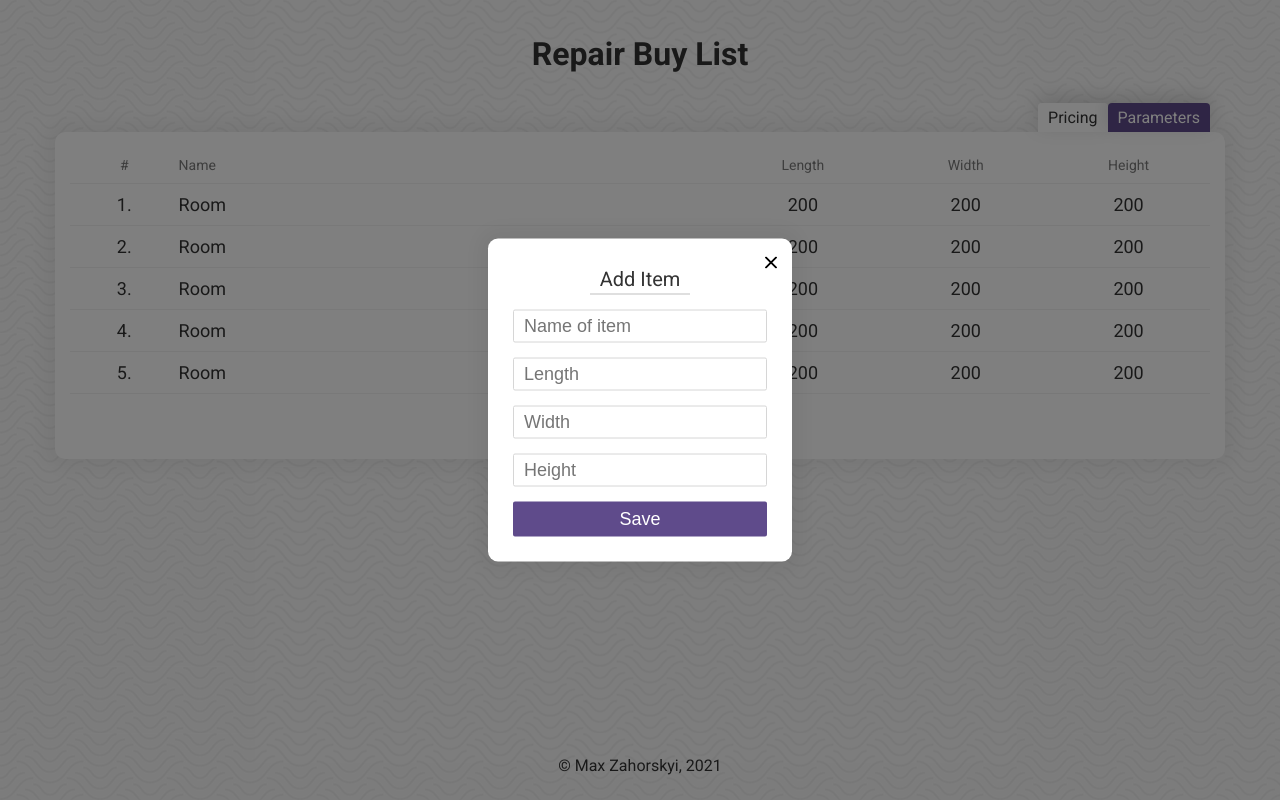
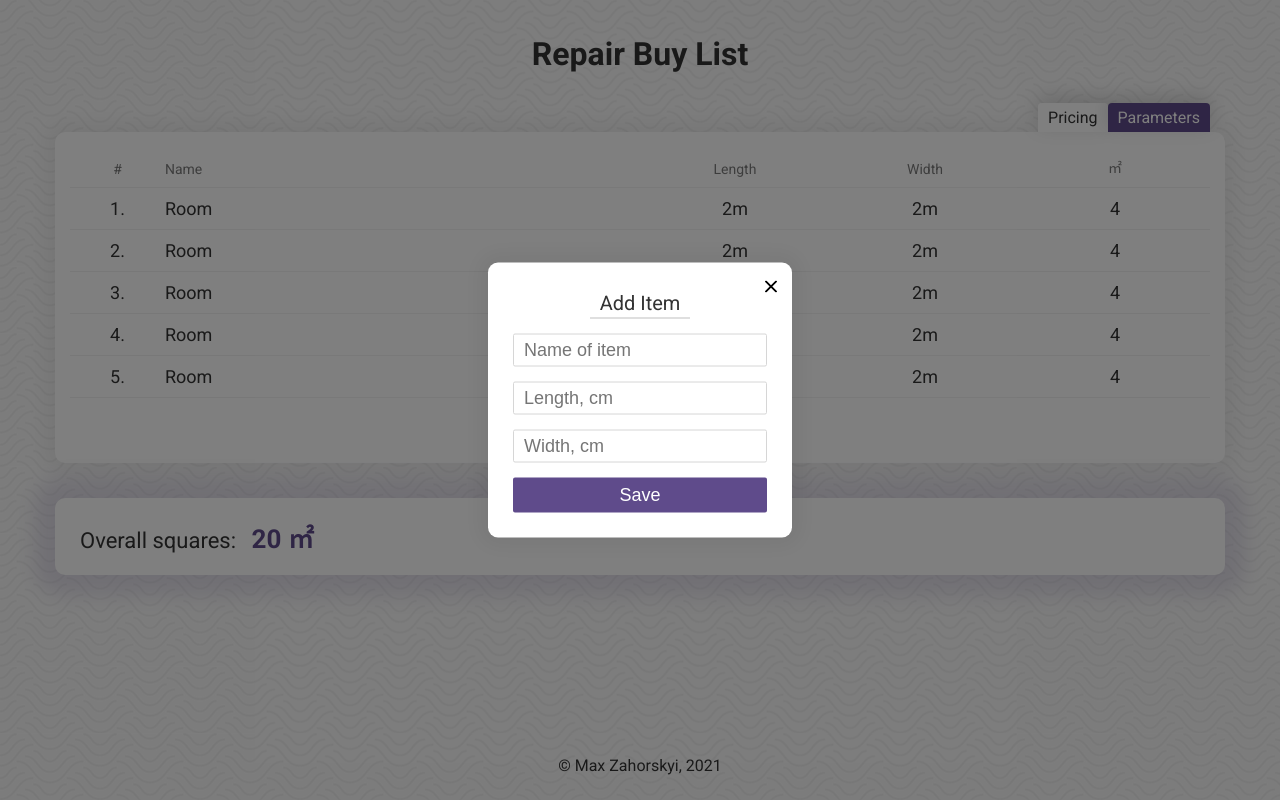
Before and after one commit to MaxAnte/repair-buy-list, a Vue app: page /params in a window 1280 px wide. Both pictures are taken after a click on the button "Add". Built offline with nearby package versions, Linux system fonts and the light colour scheme.

Commit message:
added square meters calculation

```diff
--- a/src/components/AddItem.vue
+++ b/src/components/AddItem.vue
@@ -23,7 +23,7 @@
         <input
           type="number"
           id="length"
-          placeholder="Length"
+          placeholder="Length, cm"
           v-else
           v-model="item.length"
         />
@@ -37,16 +37,9 @@
         <input
           type="number"
           id="width"
-          placeholder="Width"
+          placeholder="Width, cm"
           v-else
           v-model="item.width"
-        />
-        <input
-          type="text"
-          id="height"
-          placeholder="Height"
-          v-if="type === 'parameters'"
-          v-model="item.height"
         />
         <button type="submit" class="btn" @click="createItem">Save</button>
       </form>
--- a/src/components/Item.vue
+++ b/src/components/Item.vue
@@ -5,11 +5,11 @@
     <div class="item-quantity" v-if="type === 'pricing'">
       {{ item.quantity }}
     </div>
-    <div class="item-length" v-else>{{ item.length }}</div>
+    <div class="item-length" v-else>{{ item.length / 100 }}m</div>
     <div class="item-price" v-if="type === 'pricing'">{{ item.price }}</div>
-    <div class="item-width" v-else>{{ item.width }}</div>
-    <div class="item-height" v-if="type === 'parameters'">
-      {{ item.height }}
+    <div class="item-width" v-else>{{ item.width / 100 }}m</div>
+    <div class="item-squares" v-if="type === 'parameters'">
+      {{ squares }}
     </div>
   </li>
 </template>
@@ -29,6 +29,19 @@ export default {
       required: true,
     },
   },
+  data() {
+    return {
+      squares: "",
+    };
+  },
+  methods: {
+    countSquares() {
+      this.squares = (this.item.width * this.item.length) / 10000;
+    },
+  },
+  mounted() {
+    this.countSquares();
+  },
 };
 </script>
 
@@ -43,7 +56,7 @@ export default {
 }
 .params-list-item {
   display: grid;
-  grid-template-columns: 0.2fr 1fr 0.3fr 0.3fr 0.3fr;
+  grid-template-columns: 0.2fr 1fr 0.4fr 0.4fr 0.4fr;
   font-size: 18px;
   padding: 10px 0px;
   border-bottom: 1px solid rgba(0, 0, 0, 0.05);
--- a/src/components/ItemsList.vue
+++ b/src/components/ItemsList.vue
@@ -7,7 +7,7 @@
       <div class="head-length" v-else>Length</div>
       <div class="head-price" v-if="type === 'pricing'">Price</div>
       <div class="head-price" v-else>Width</div>
-      <div class="head-price" v-if="type === 'parameters'">Height</div>
+      <div class="head-price" v-if="type === 'parameters'">㎡</div>
     </li>
     <Item
       class="list-item"
@@ -19,7 +19,7 @@
     <AddItem :type="type" @create="createItem" />
   </ul>
 
-  <Overall :items="items" v-if="type === 'pricing'" />
+  <Overall :items="items" :type="type" />
 </template>
 
 <script>
@@ -62,7 +62,8 @@ export default {
 }
 .params-head {
   display: grid;
-  grid-template-columns: 0.2fr 1fr 0.3fr 0.3fr 0.3fr;
+  grid-template-columns: 0.2fr 1fr 0.4fr 0.4fr 0.4fr;
+  align-items: end;
   font-size: 14px;
   color: #7b7b7b;
   padding: 10px 0px;
--- a/src/components/Overall.vue
+++ b/src/components/Overall.vue
@@ -1,7 +1,10 @@
 <template>
   <div class="overall">
-    <h4>
-      Overall cost: <span class="ovr-price">{{ overallPrice }}</span>
+    <h4 v-if="type === 'pricing'">
+      Overall cost: <span class="ovr">{{ overall }} UAH</span>
+    </h4>
+    <h4 v-else>
+      Overall squares: <span class="ovr">{{ overall }} ㎡</span>
     </h4>
   </div>
 </template>
@@ -13,18 +16,26 @@ export default {
       type: Array,
       required: true,
     },
+    type: {
+      type: String,
+    },
   },
   data() {
     return {
-      overallPrice: 0,
+      overall: 0,
     };
   },
   methods: {
     calcOverall() {
-      const ovr = this.items
-        .map((el) => el.price)
-        .reduce((prev, cur) => (prev += cur));
-      this.overallPrice = ovr;
+      const ovr =
+        this.type === "pricing"
+          ? this.items
+              .map((el) => el.price)
+              .reduce((prev, cur) => (prev += cur))
+          : this.items
+              .map((el) => (el.width * el.length) / 10000)
+              .reduce((prev, cur) => (prev += cur));
+      this.overall = ovr;
     },
   },
   beforeMount() {
@@ -46,7 +57,7 @@ export default {
   font-size: 22px;
   font-weight: 400;
 }
-.ovr-price {
+.ovr {
   color: #5f4b8bff;
   font-weight: 700;
   font-size: 26px;
```
